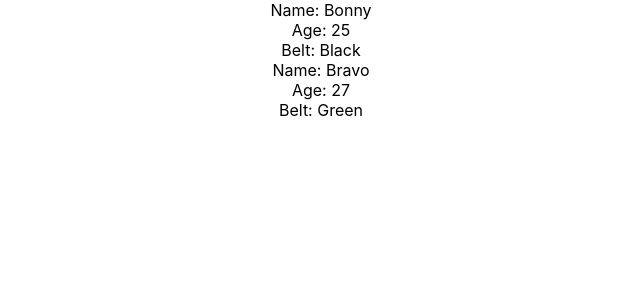
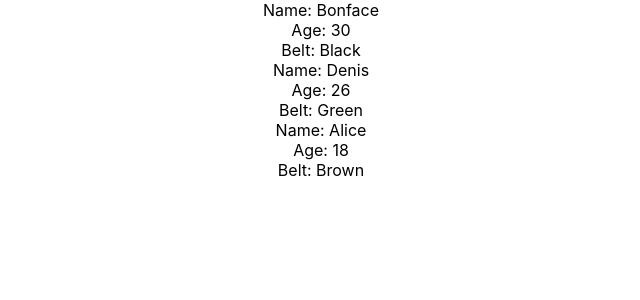
Before and after one commit to iambonface/react-refresher, a React (Create React App) app: page / in a window 1280 px wide. Shown: the top 300 px of the page, without its empty margins (319-959 px from the left). Built offline with nearby package versions, Linux system fonts and the light colour scheme.

Commit message:
Refactor Items

```diff
--- a/src/App.js
+++ b/src/App.js
@@ -3,11 +3,17 @@ import Items from './Items';
 import './App.css';
 
 class App extends Component {
+  state = {
+    items: [
+      { name: "Bonface", age: 30, belt: "Black", id: 1 },
+      { name: "Denis", age: 26, belt: "Green", id: 2 },
+      { name: "Alice", age: 18, belt: "Brown", id: 3 }
+    ]
+  }
   render() {
     return (
       <div className="App">
-      <Items name="Bonny" age="25" belt="Black"/>
-      <Items name="Bravo" age="27" belt="Green"/>
+      <Items items={ this.state.items }/>
       </div>
     );
   }
--- a/src/Items.js
+++ b/src/Items.js
@@ -3,14 +3,20 @@ import React, { Component } from 'react';
 class Items extends Component {
     render(){
         //console.log(this.props)
-        const { name, age, belt } = this.props;
+        const { items } = this.props;
+        const itemList = items.map(item => {
+            return (
+                <div className="item" key={item.id}>
+                    <div>Name: { item.name }</div>
+                    <div>Age: { item.age }</div>
+                    <div>Belt: { item.belt }</div>
+                </div>
+            )
+        })
         return(
-            <div className="Items">
-                <div>Name: { name }</div>
-                <div>Age: { age }</div>
-                <div>Belt: { belt }</div>
-            </div>
-
+           <div className="item-list">
+                { itemList }
+           </div>
         )
     }
 }
```
